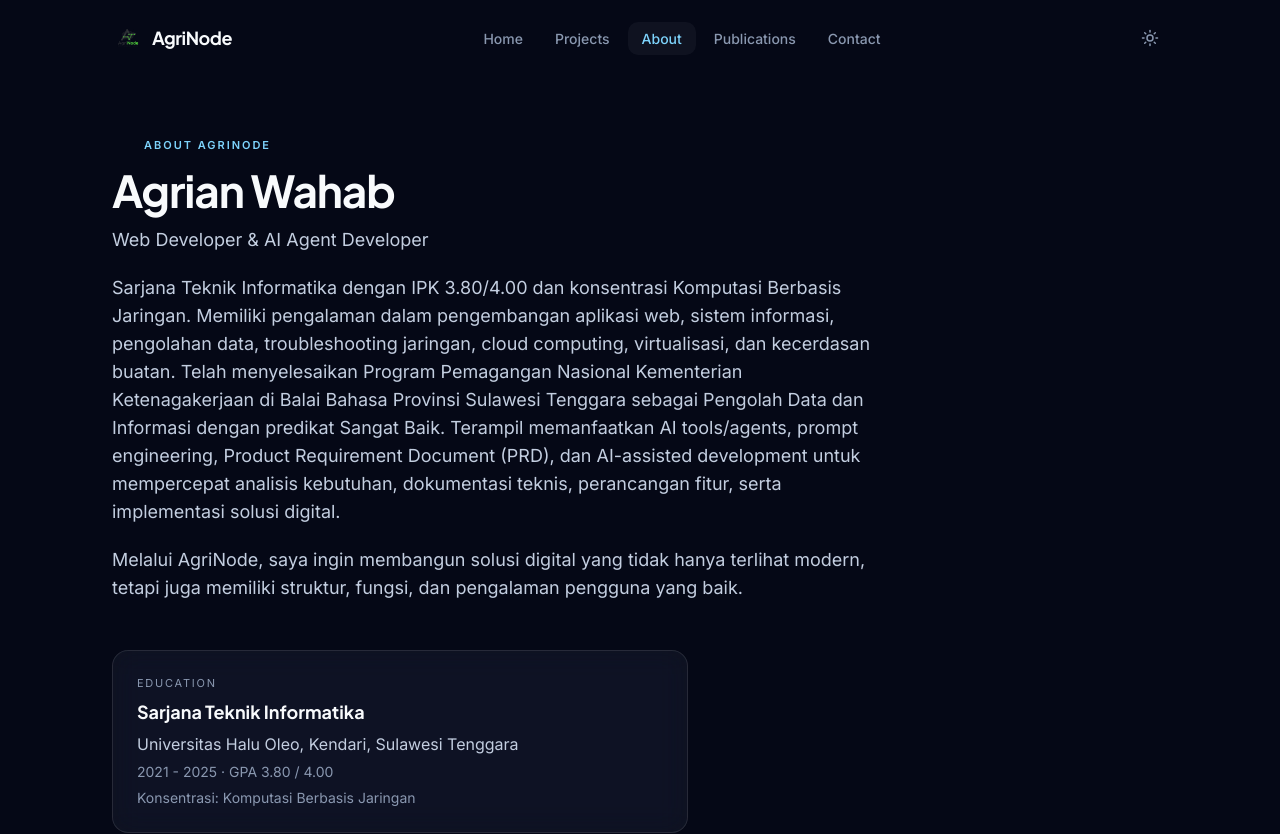
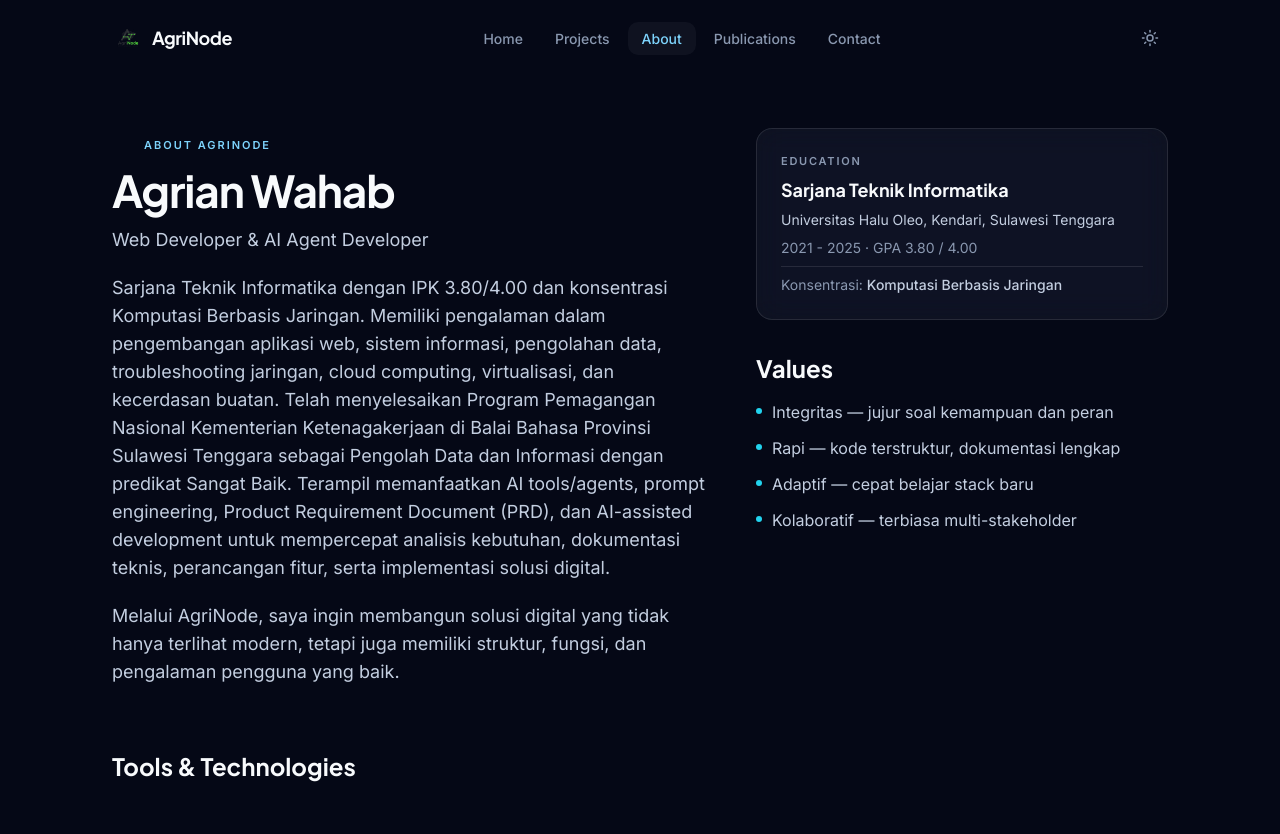
Before and after one commit to agrianwahab29/portolio-agritech, a Next.js app: page /about in a window 1280 px wide. Shown: the top 834 px of the page. Built offline with nearby package versions, Linux system fonts and the light colour scheme.

Commit message:
feat: optimize About page layout with a balanced 2-column grid on desktop

```diff
--- a/app/about/page.tsx
+++ b/app/about/page.tsx
@@ -28,7 +28,10 @@ export default function AboutPage() {
       <Navbar />
       <Section size="lg" className="pt-28">
         <Container>
-          <FadeUp className="mb-12 max-w-3xl space-y-5">
+          <div className="mb-16 grid gap-10 lg:grid-cols-12 lg:gap-12 lg:items-start">
+            {/* Left Column: Bio & Mission */}
+            <div className="lg:col-span-7 space-y-6">
+              <FadeUp className="space-y-5">
                 <SectionHeading
                   eyebrow="About AgriNode"
                   title={profile.name}
@@ -41,26 +44,31 @@ export default function AboutPage() {
                   Melalui AgriNode, saya ingin membangun solusi digital yang tidak hanya terlihat modern, tetapi juga memiliki struktur, fungsi, dan pengalaman pengguna yang baik.
                 </p>
               </FadeUp>
+            </div>
 
-          <FadeUp className="mb-12">
-            <div className="glass max-w-xl rounded-card p-6 space-y-1.5">
-              <p className="text-[11px] uppercase tracking-[0.16em] text-fg-muted">Education</p>
-              <h3 className="font-heading text-lg font-bold text-fg-primary">
+            {/* Right Column: Education & Values */}
+            <div className="lg:col-span-5 space-y-8">
+              <FadeUp>
+                <div className="glass rounded-card p-6 space-y-2 border border-line">
+                  <p className="text-[11px] uppercase tracking-[0.16em] text-fg-muted font-semibold">Education</p>
+                  <h3 className="font-heading text-lg font-bold text-fg-primary leading-snug">
                     {profile.education.degree}
                   </h3>
-              <p className="text-fg-secondary">{profile.education.university}</p>
+                  <p className="text-fg-secondary text-sm">{profile.education.university}</p>
                   <p className="text-sm text-fg-muted">
                     {profile.education.period} · GPA {profile.education.gpa}
                   </p>
                   {profile.education.concentration && (
-                <p className="mt-1 text-sm text-fg-muted">Konsentrasi: {profile.education.concentration}</p>
+                    <p className="mt-1 text-sm text-fg-muted border-t border-line/50 pt-2">
+                      Konsentrasi: <span className="text-fg-secondary font-medium">{profile.education.concentration}</span>
+                    </p>
                   )}
                 </div>
               </FadeUp>
 
-          <FadeUp className="mb-12 space-y-4">
+              <FadeUp className="space-y-4">
                 <h2 className="font-heading text-xl font-bold text-fg-primary md:text-2xl">Values</h2>
-            <ul className="space-y-2.5">
+                <ul className="space-y-3">
                   {values.map((v) => (
                     <li key={v} className="flex gap-2.5 text-fg-secondary">
                       <span className="mt-2 h-1.5 w-1.5 shrink-0 rounded-full bg-brand-strong" />
@@ -69,6 +77,8 @@ export default function AboutPage() {
                   ))}
                 </ul>
               </FadeUp>
+            </div>
+          </div>
 
           <div className="mb-12 space-y-5">
             <h2 className="font-heading text-xl font-bold text-fg-primary md:text-2xl">
```
Lines whose indentation alone changed are shown as unchanged.
